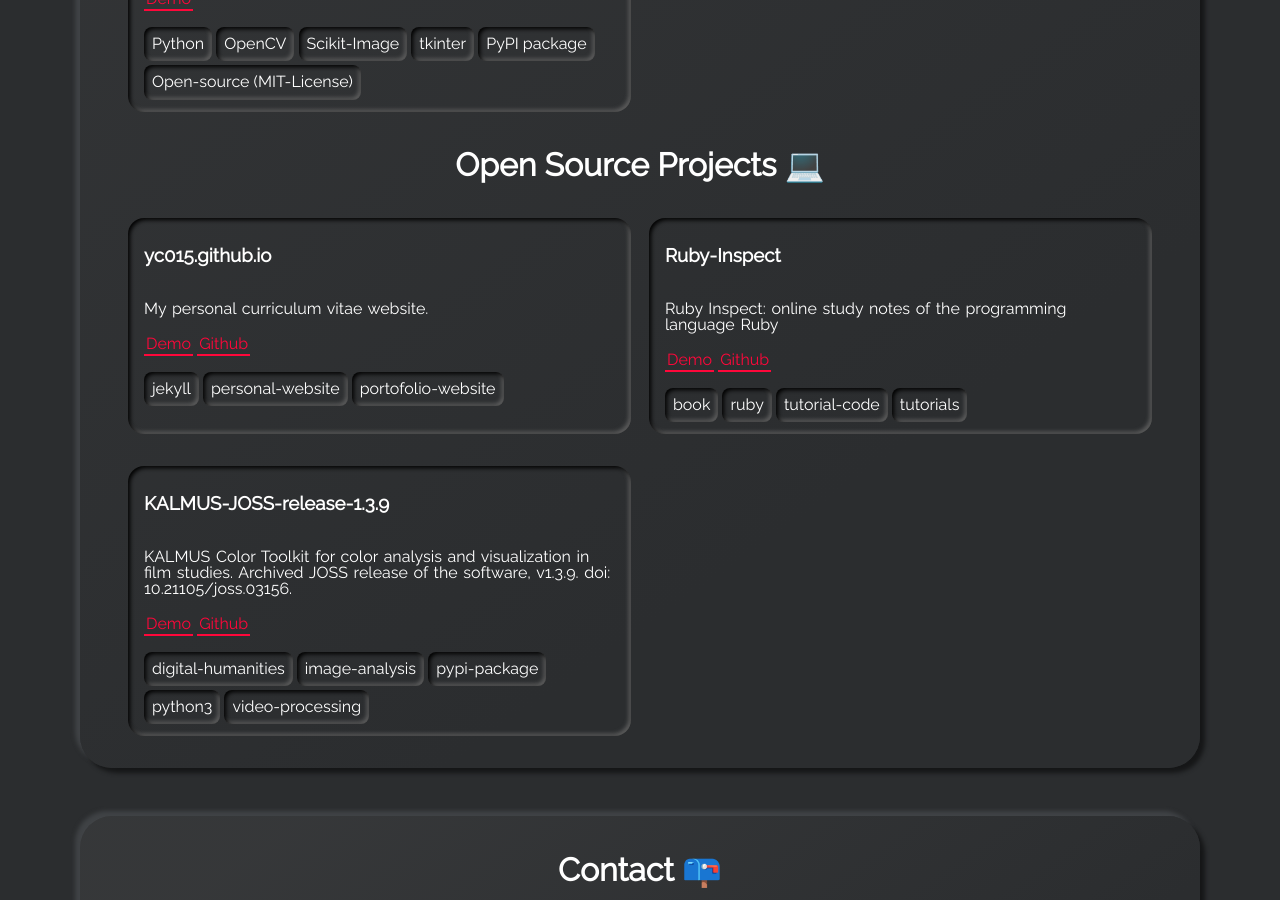
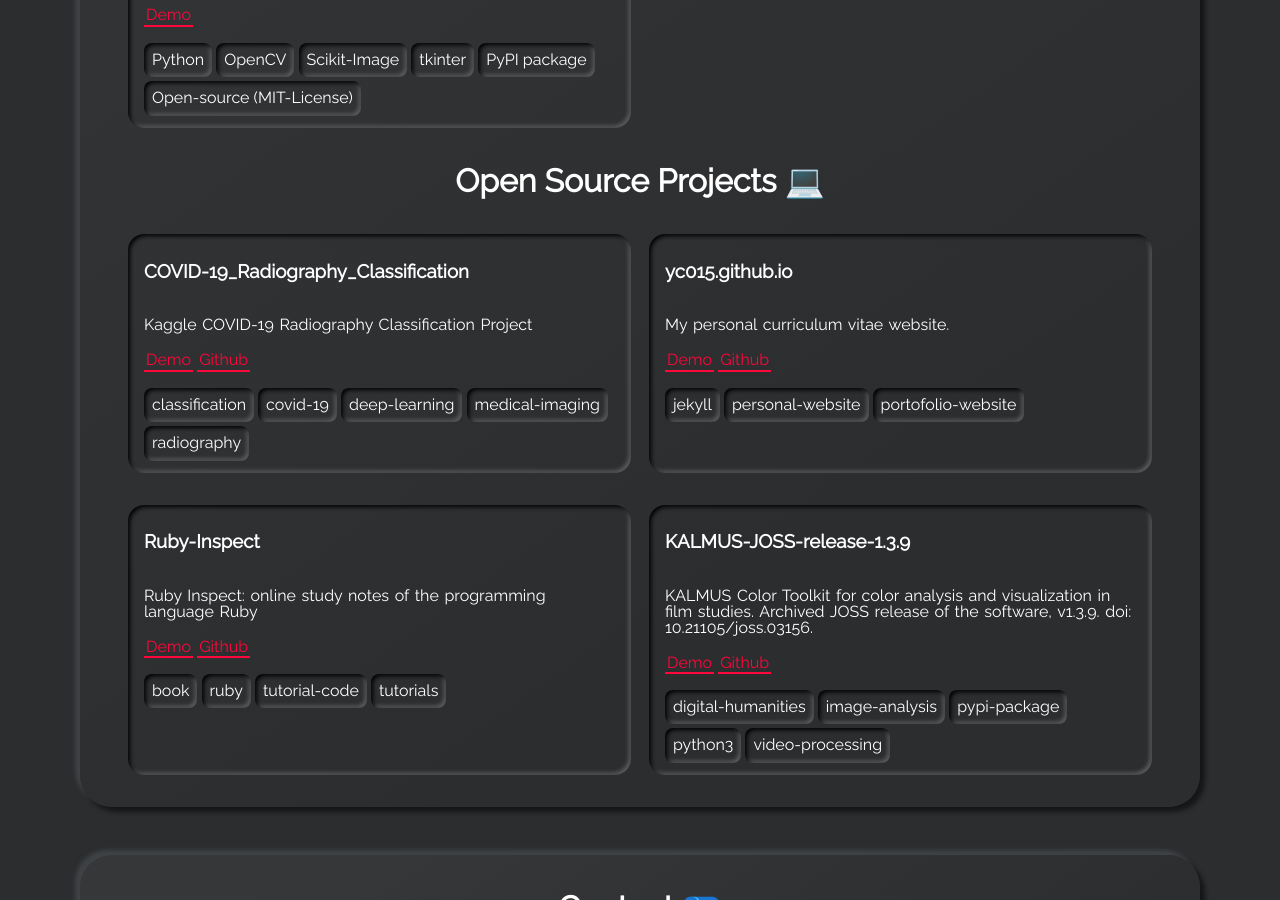
Before and after one commit to yc015/yc015.github.io, a Jekyll site: the page index.html, which Jekyll copies as it is, in a window 1280 px wide and 900 px high, scrolled down 5438 px. Built offline with Jekyll 4.4.1, drawn with Linux system fonts in a browser that asks for light colours; some of the changed text lies outside the part shown.

Commit message:
update the open-source project

```diff
--- a/_data/skills-frameworks.yml
+++ b/_data/skills-frameworks.yml
@@ -16,6 +16,9 @@
 
 - name: Matplotlib
   weight: 2
+
+- name: seaborn
+  weight: 1
 
 - name: Scikit-Learn
   weight: 4
--- a/index.html
+++ b/index.html
@@ -128,7 +128,7 @@
       Java
     </div>
 
-    <div skill-type="language" skill-weight="3" data-aos="zoom-in">
+    <div skill-type="language" skill-weight="2" data-aos="zoom-in">
       Haskell
     </div>
 
@@ -144,11 +144,11 @@
       LaTeX
     </div>
 
-    <div skill-type="language" skill-weight="1" data-aos="zoom-in">
-      XML
+    <div skill-type="language" skill-weight="2" data-aos="zoom-in">
+      MATLAB
     </div>
 
-    <div skill-type="language" skill-weight="2" data-aos="zoom-in">
+    <div skill-type="language" skill-weight="1" data-aos="zoom-in">
       Bash
     </div>
 
@@ -171,6 +171,10 @@
 
     <div skill-type="framework" skill-weight="2" data-aos="zoom-in">
       Matplotlib
+    </div>
+
+    <div skill-type="framework" skill-weight="1" data-aos="zoom-in">
+      seaborn
     </div>
 
     <div skill-type="framework" skill-weight="4" data-aos="zoom-in">
@@ -679,6 +683,42 @@
 
         <div class="project neumorphism-card" data-aos="zoom-in-down">
           <div class="name-link-wrapper">
+            <h3>COVID-19_Radiography_Classification</h3>
+            <div class="links">
+
+
+            </div>
+          </div>
+          <p class="project-desc">Kaggle COVID-19 Radiography Classification Project</p>
+
+            <a class="highlight-link" href="https://drive.google.com/file/d/1pF75LO-PgAaRM1mOg8RhnxQGj5nbmeKc/view?usp=sharing" target="_blank" rel="noreferrer">
+              Demo
+            </a>
+
+          <a class="highlight-link" href="https://github.com/yc015/COVID-19_Radiography_Classification" target="_blank" rel="noreferrer">
+            Github
+          </a>
+
+            <div class="tag-wrapper">
+
+                <span class="tag neumorphism-card">classification</span>
+
+                <span class="tag neumorphism-card">covid-19</span>
+
+                <span class="tag neumorphism-card">deep-learning</span>
+
+                <span class="tag neumorphism-card">medical-imaging</span>
+
+                <span class="tag neumorphism-card">radiography</span>
+
+            </div>
+
+        </div>
+
+
+
+        <div class="project neumorphism-card" data-aos="zoom-in-down">
+          <div class="name-link-wrapper">
             <h3>yc015.github.io</h3>
             <div class="links">
 
```
Also changed, not shown: _data/skills-languages.yml (+4 -4 lines).
